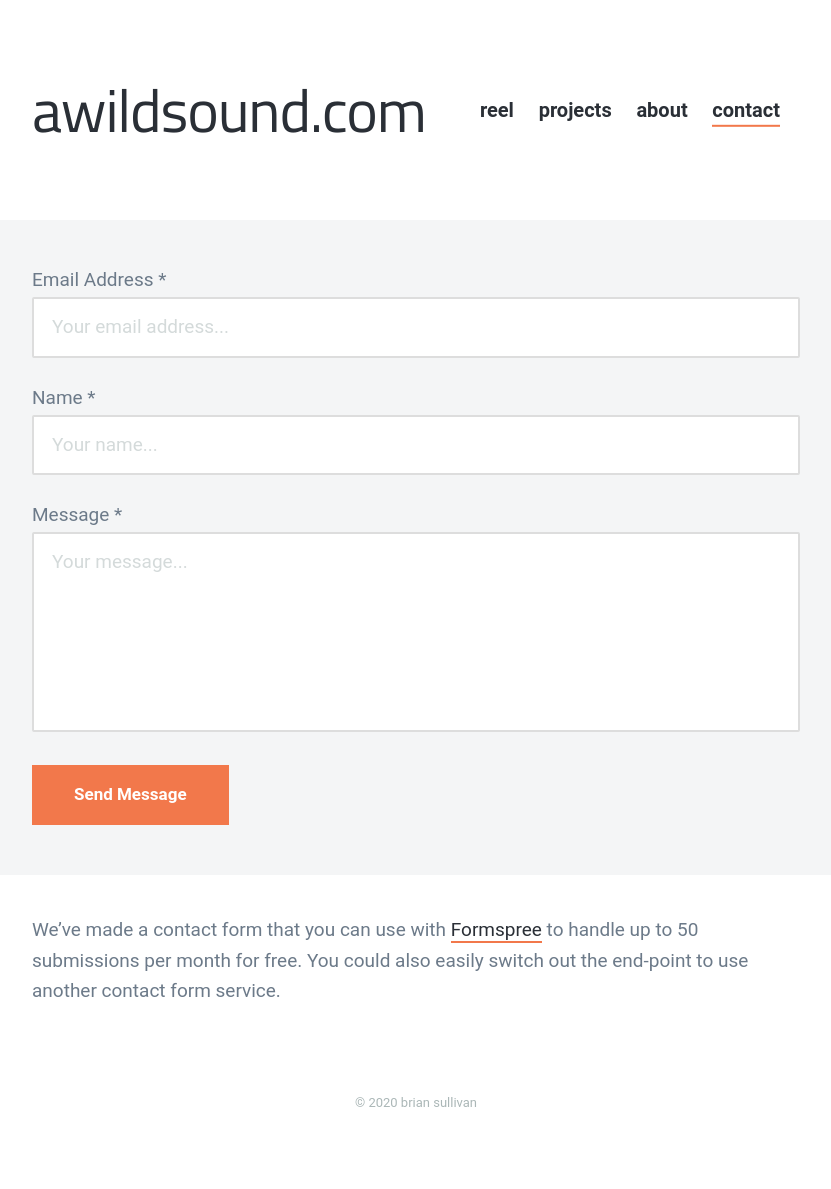
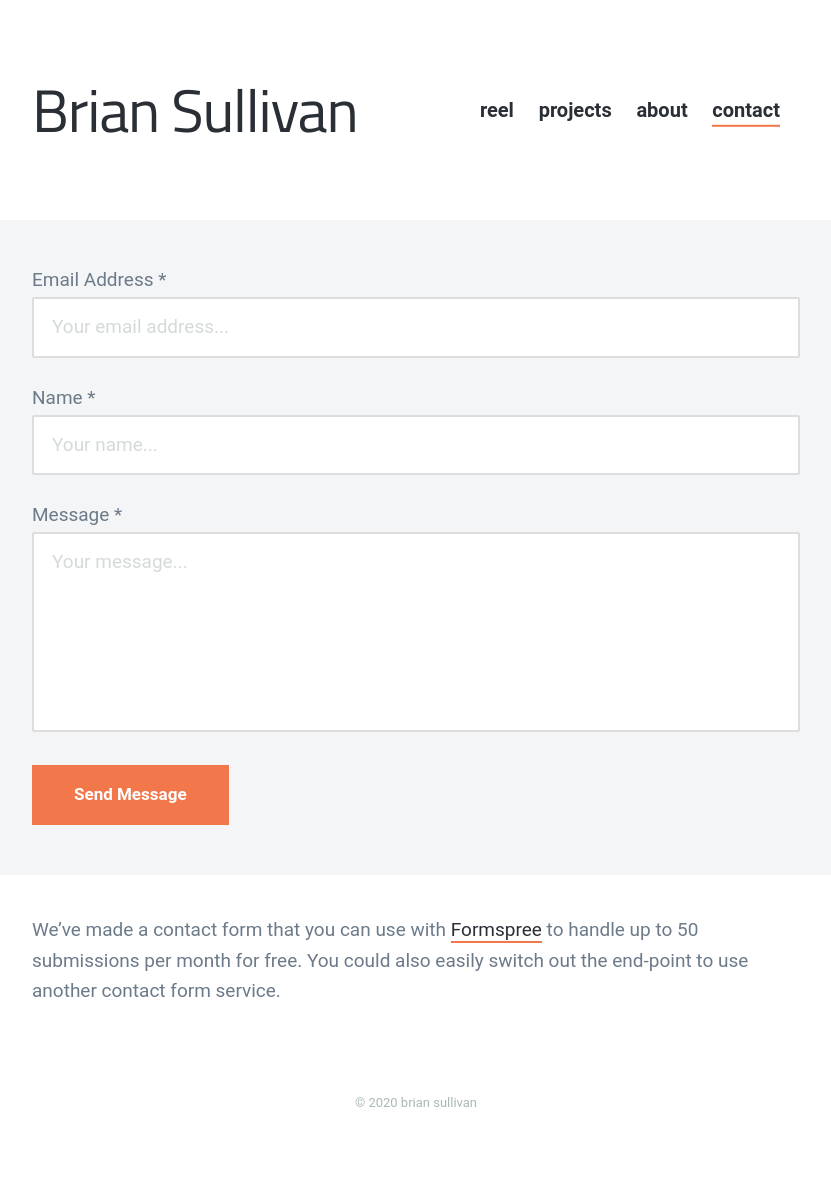
Before and after one commit to sullivbx/awildsound.com, a Jekyll site: the page built from _pages/contact.md, in a window 1280 px wide. Shown: the whole page, without its empty margins (224-1055 px from the left). Built offline with Jekyll 4.4.1, drawn with Linux system fonts in a browser that asks for light colours; nearby versions of some CDN libraries.

Commit message:
changed title to Brian Sullivan

```diff
--- a/_data/settings.yml
+++ b/_data/settings.yml
@@ -1,5 +1,5 @@
 basic_settings:
-  site_title: awildsound.com
+  site_title: Brian Sullivan
   favicon_image: /images/favicon.png
 
 header_settings:
```
